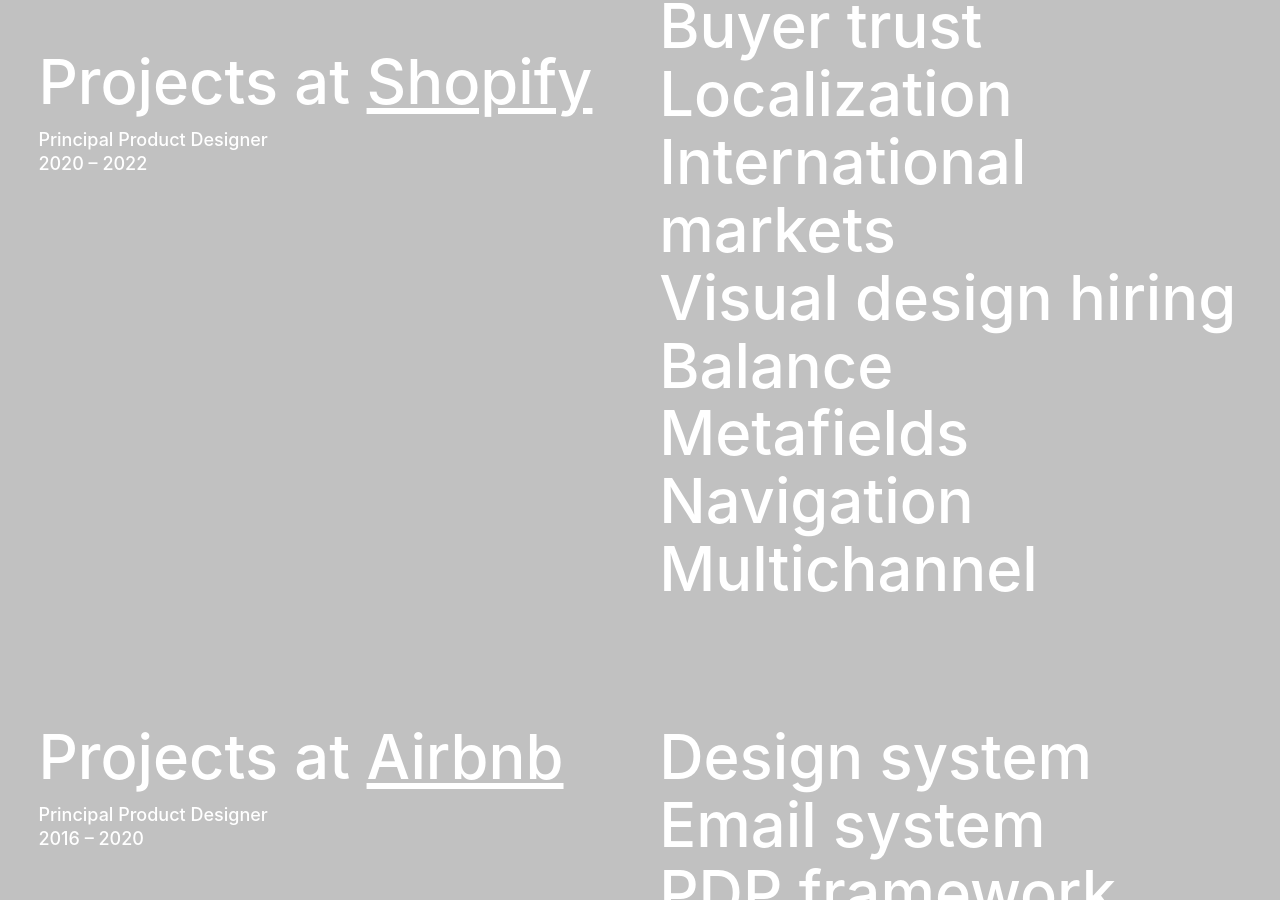
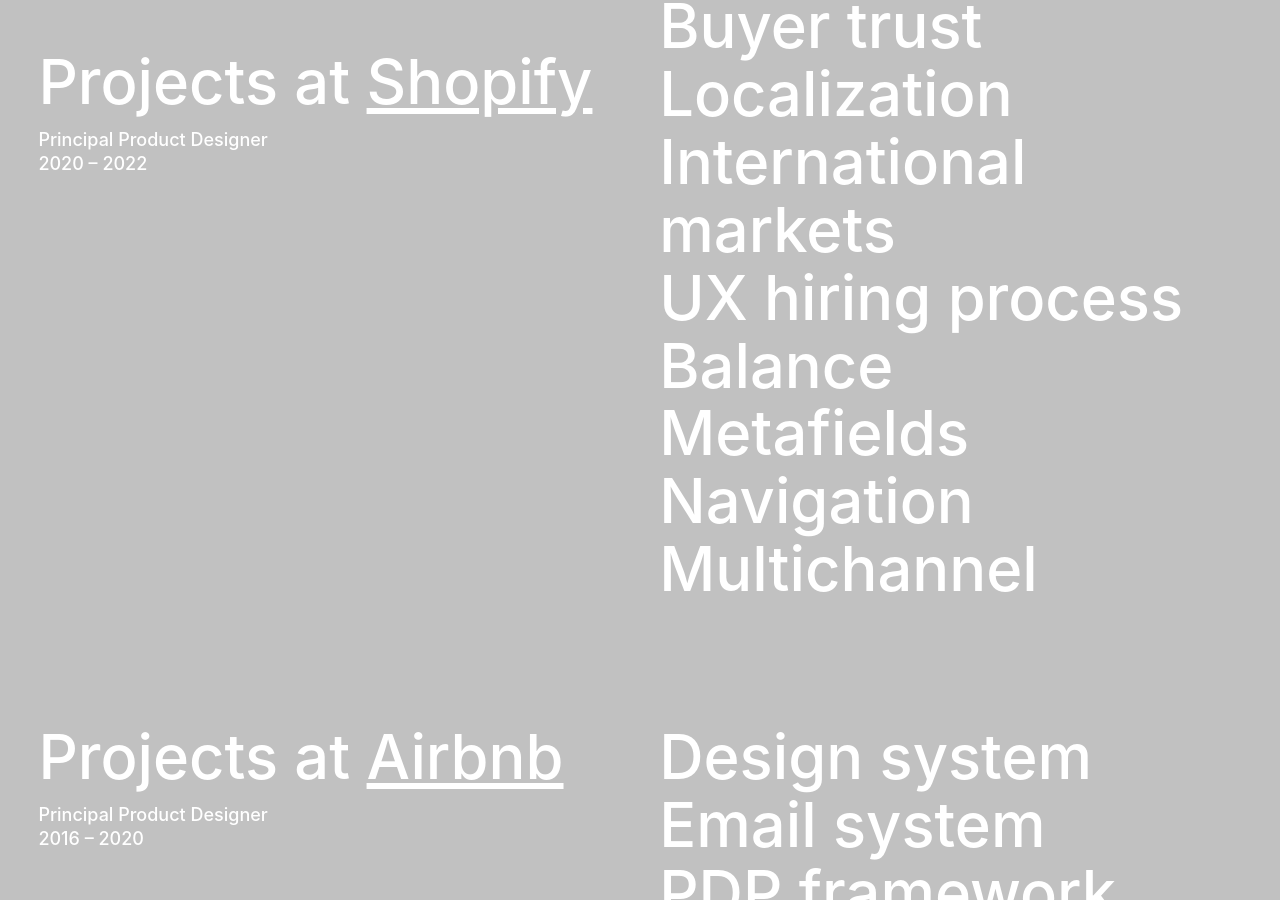
Before and after one commit to roystanfield/roystanfield.github.io, a Jekyll site: the page built from index.markdown, in a window 1280 px wide and 900 px high, scrolled down 1552 px. Built offline with Jekyll 4.4.1, drawn with Linux system fonts in a browser that asks for light colours.

Commit message:
Adjusting some text.

```diff
--- a/index.markdown
+++ b/index.markdown
@@ -15,7 +15,7 @@
   <div class="intro">
     <h1>Roy<br />Stanfield</h1>
     <p>
-      I’m a Product Designer working remotely from <span class="nowrap">Shaker Heights,</span> Ohio, USA. I like using design to solve puzzles, testing results, and championing the work &mdash; trying to discover if the same design solution could solve larger problems for real people.
+      I like using design to solve puzzles, testing results, and championing the work &mdash; trying to discover if the same design solution could solve larger problems for real people.
     </p>
   </div>
 
@@ -75,7 +75,7 @@
       <li>Buyer trust</li>
       <li>Localization</li>
       <li>International markets</li>
-      <li>Visual design hiring</li>
+      <li>UX hiring process</li>
       <li>Balance</li>
       <li>Metafields</li>
       <li>Navigation</li>
```
